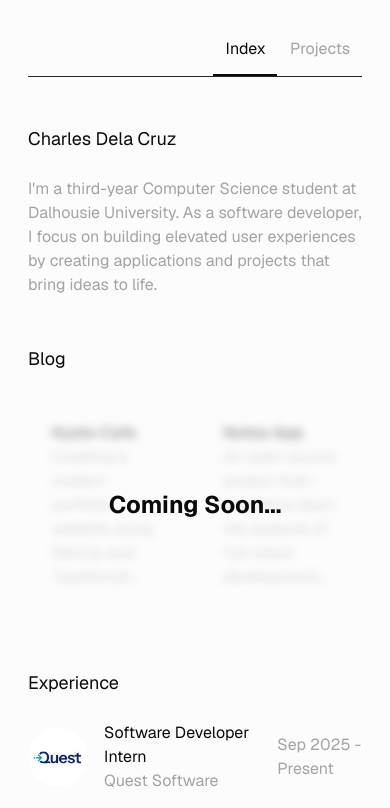
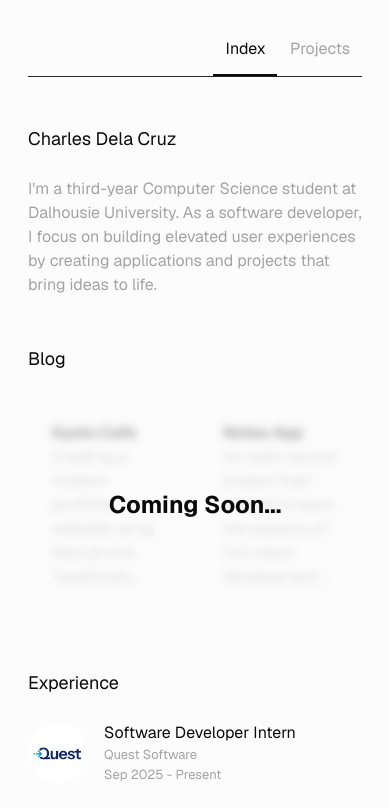
Before and after one commit to cdemzy/portfolio, a Next.js app: page / in a window 390 px wide. Shown: the top 808 px of the page. Built offline with nearby package versions, Linux system fonts and the light colour scheme.

Commit message:
style: enhance Experience component for responsive text and layout adjustments

```diff
--- a/app/components/Experience.tsx
+++ b/app/components/Experience.tsx
@@ -43,7 +43,7 @@ export default function Experience() {
       <h2>Experience</h2>
       <ul className="text-secondary-foreground flex flex-col gap-6 group">
         {experience.slice().reverse().map((exp) => (
-          <li key={exp.company} className="flex justify-between items-center gap-4 group-hover:opacity-50 hover:!opacity-100 transition-opacity duration-400">
+          <li key={exp.company} className="flex xs:justify-between items-center gap-4 group-hover:opacity-50 hover:!opacity-100 transition-opacity duration-400">
             <Image
               className="exp-img"
               src={exp.imgUrl}
@@ -51,9 +51,10 @@ export default function Experience() {
             />
             <span className="w-[65%]">
               <p className="exp-title">{exp.title}</p>
-              <p className="">{exp.company}</p>
+              <p className="exp-company text-[13px] xs:text-base">{exp.company}</p>
+              <p className="xs:hidden text-[13px] xs:text-base">{exp.date}</p>
             </span>
-            <p className="w-[35%]">{exp.date}</p>
+            <p className="w-[35%] xs:block hidden">{exp.date}</p>
           </li>
         ))}
       </ul>
```
